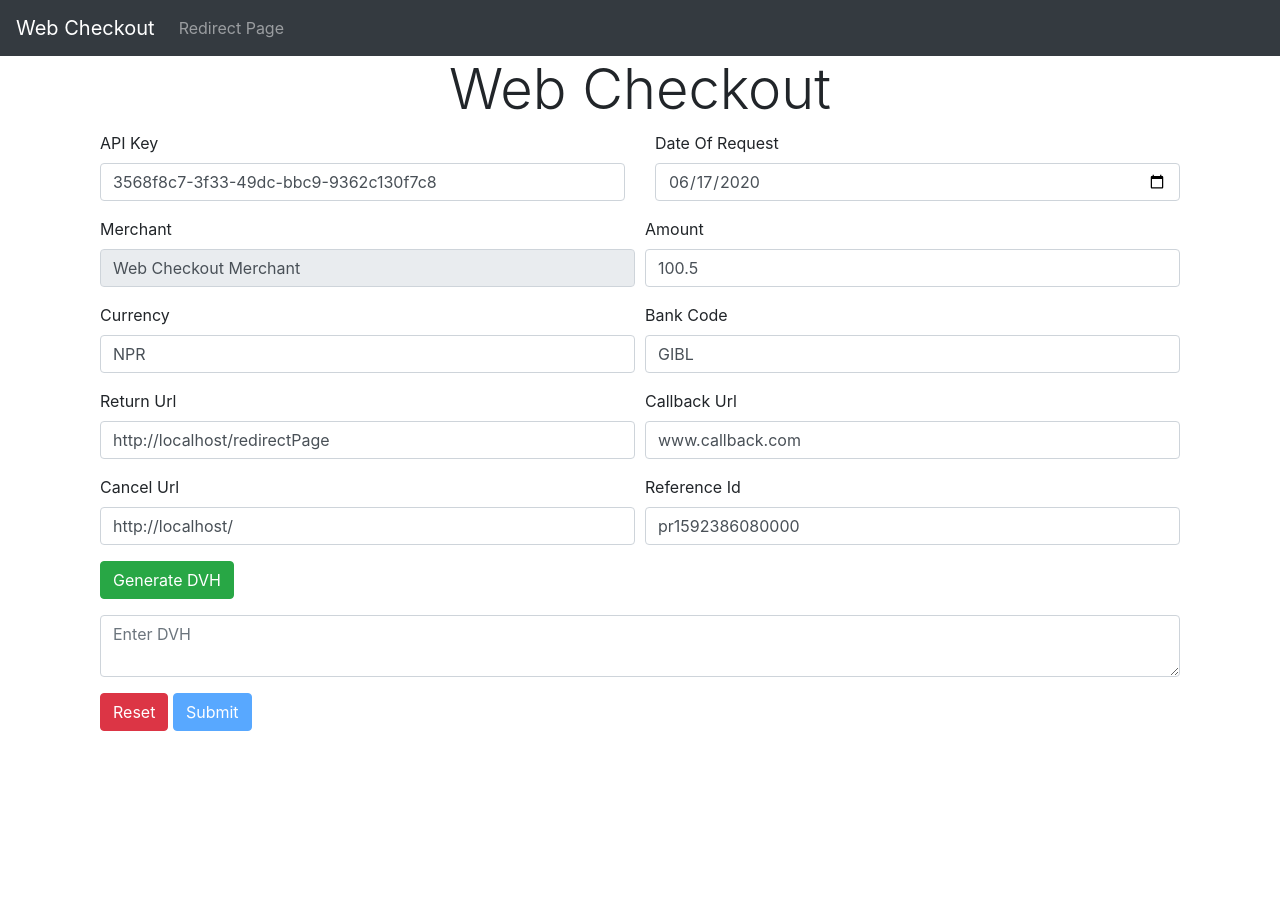
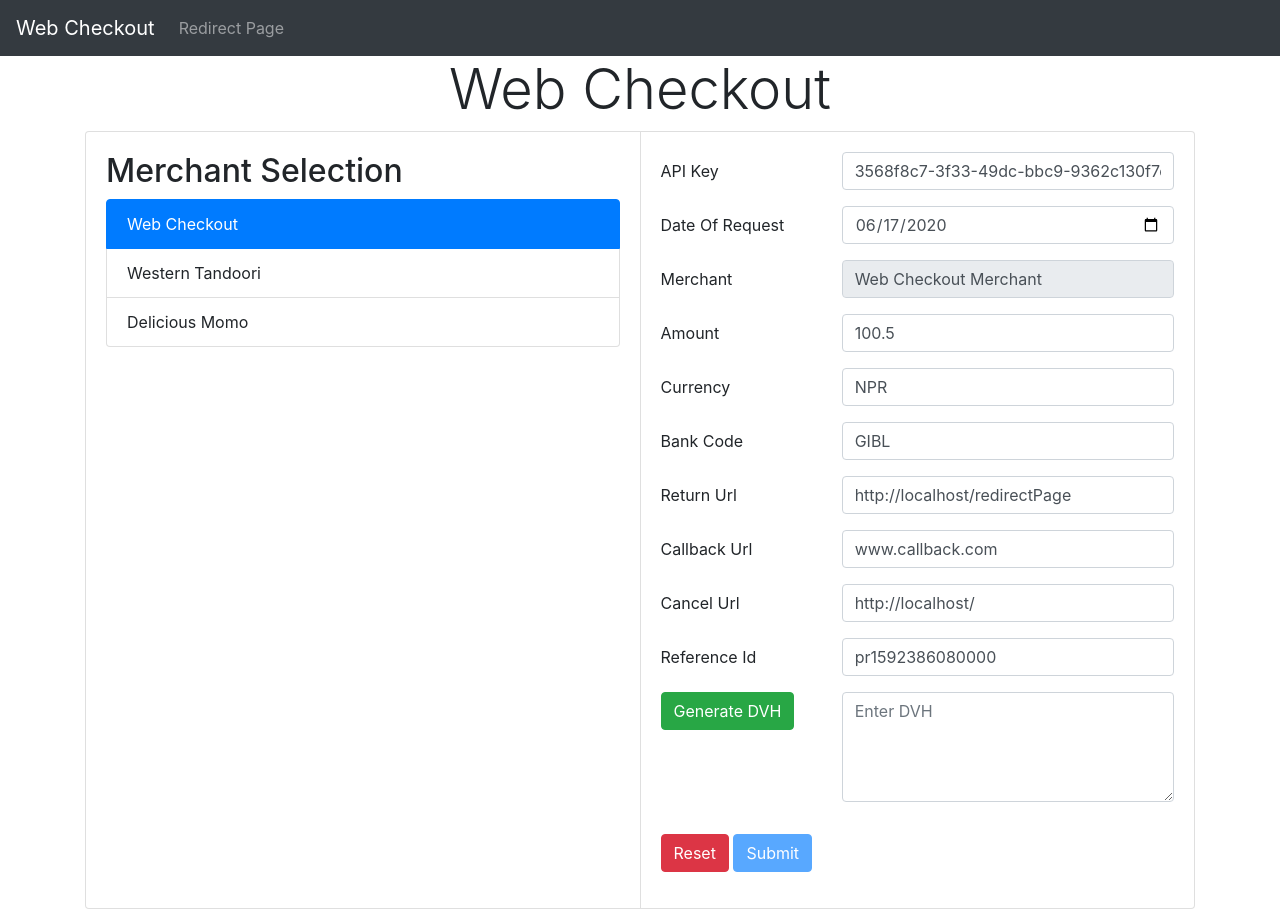
Before and after one commit to nisipshrestha/WebCheckoutReact, a React app: page / in a window 1280 px wide. Before the commit the page ends 800 px from the top, so only its background shows below. Built offline with nearby package versions, Linux system fonts and the light colour scheme.

Commit message:
4 files modified

```diff
--- a/src/containers/WebCheckout/components/FormUI.js
+++ b/src/containers/WebCheckout/components/FormUI.js
@@ -1,10 +1,21 @@
 import React from "react";
-import { Container, Row, Col, Form, Button } from "react-bootstrap";
+import {
+  Container,
+  Row,
+  Col,
+  Form,
+  Button,
+  Card,
+  CardGroup,
+  ListGroup
+} from "react-bootstrap";
 
 export default ({
   handleSubmit,
   handleChange,
   handleGenerateDvh,
+  handleMerchantSelection,
+  merchantList,
   data,
   setData,
   setSubmitType
@@ -15,10 +26,34 @@ export default ({
         <h1 className="display-4">Web Checkout</h1>
       </div>
 
-      <Container>
-        <Row>
-          <Form.Group as={Col} sm="6">
-            <Form.Label>API Key</Form.Label>
+      <CardGroup>
+        <Card>
+          <Card.Body>
+            <h2>Merchant Selection</h2>
+            <ListGroup as="ul">
+              {merchantList.map((x, i) => (
+                <ListGroup.Item
+                  key={`${i + 1}`}
+                  as="li"
+                  active={x.active}
+                  onClick={e => handleMerchantSelection({ ...x })}
+                  style={{ cursor: "pointer" }}
+                >
+                  {x.name}
+                </ListGroup.Item>
+              ))}
+            </ListGroup>
+          </Card.Body>
+        </Card>
+
+        <Card>
+          <Card.Body>
+            <Form onSubmit={handleSubmit}>
+              <Form.Group as={Row}>
+                <Form.Label column sm="4">
+                  API Key
+                </Form.Label>
+                <Col sm md lg>
                   <Form.Control
                     type="text"
                     onChange={handleChange}
@@ -26,10 +61,14 @@ export default ({
                     value={data.apiKey || ""}
                     placeholder="Enter API Key"
                   />
+                </Col>
               </Form.Group>
 
-          <Form.Group as={Col}>
-            <Form.Label>Date Of Request</Form.Label>
+              <Form.Group as={Row}>
+                <Form.Label column sm="4">
+                  Date Of Request
+                </Form.Label>
+                <Col sm md lg>
                   <Form.Control
                     type="date"
                     onChange={handleChange}
@@ -37,19 +76,21 @@ export default ({
                     value={data.dateOfRequest || ""}
                     placeholder="Enter Date Of Request"
                   />
+                </Col>
               </Form.Group>
-        </Row>
-        <Row>
-          <Col md="12">
-            <Form onSubmit={handleSubmit}>
-              <Form.Row>
-                <Form.Group as={Col}>
-                  <Form.Label>Merchant</Form.Label>
+              <Form.Group as={Row}>
+                <Form.Label column sm="4">
+                  Merchant
+                </Form.Label>
+                <Col sm md lg>
                   <Form.Control readOnly defaultValue="Web Checkout Merchant" />
+                </Col>
               </Form.Group>
-
-                <Form.Group as={Col}>
-                  <Form.Label>Amount</Form.Label>
+              <Form.Group as={Row}>
+                <Form.Label column sm="4">
+                  Amount
+                </Form.Label>
+                <Col sm md lg>
                   <Form.Control
                     type="text"
                     onChange={handleChange}
@@ -57,12 +98,14 @@ export default ({
                     value={data.amount || ""}
                     placeholder="Enter Amount"
                   />
+                </Col>
               </Form.Group>
-              </Form.Row>
 
-              <Form.Row>
-                <Form.Group as={Col}>
-                  <Form.Label>Currency</Form.Label>
+              <Form.Group as={Row}>
+                <Form.Label column sm="4">
+                  Currency
+                </Form.Label>
+                <Col sm md lg>
                   <Form.Control
                     type="text"
                     onChange={handleChange}
@@ -70,9 +113,13 @@ export default ({
                     value={data.currency || ""}
                     placeholder="Enter Currency"
                   />
+                </Col>
               </Form.Group>
-                <Form.Group as={Col}>
-                  <Form.Label>Bank Code</Form.Label>
+              <Form.Group as={Row}>
+                <Form.Label column sm="4">
+                  Bank Code
+                </Form.Label>
+                <Col sm md lg>
                   <Form.Control
                     type="text"
                     onChange={handleChange}
@@ -80,12 +127,13 @@ export default ({
                     value={data.bankCode || ""}
                     placeholder="Enter Bank Code"
                   />
+                </Col>
               </Form.Group>
-              </Form.Row>
-
-              <Form.Row>
-                <Form.Group as={Col}>
-                  <Form.Label>Return Url</Form.Label>
+              <Form.Group as={Row}>
+                <Form.Label column sm="4">
+                  Return Url
+                </Form.Label>
+                <Col sm md lg>
                   <Form.Control
                     type="text"
                     onChange={handleChange}
@@ -93,9 +141,13 @@ export default ({
                     value={data.returnUrl || ""}
                     placeholder="Enter Return Url"
                   />
+                </Col>
               </Form.Group>
-                <Form.Group as={Col}>
-                  <Form.Label>Callback Url</Form.Label>
+              <Form.Group as={Row}>
+                <Form.Label column sm="4">
+                  Callback Url
+                </Form.Label>
+                <Col sm md lg>
                   <Form.Control
                     type="text"
                     onChange={handleChange}
@@ -103,12 +155,13 @@ export default ({
                     value={data.callbackUrl || ""}
                     placeholder="Enter Callback Url"
                   />
+                </Col>
               </Form.Group>
-              </Form.Row>
-
-              <Form.Row>
-                <Form.Group as={Col}>
-                  <Form.Label>Cancel Url</Form.Label>
+              <Form.Group as={Row}>
+                <Form.Label column sm="4">
+                  Cancel Url
+                </Form.Label>
+                <Col sm md lg>
                   <Form.Control
                     type="text"
                     onChange={handleChange}
@@ -116,9 +169,14 @@ export default ({
                     value={data.cancelUrl || ""}
                     placeholder="Enter Cancel Url"
                   />
+                </Col>
               </Form.Group>
-                <Form.Group as={Col}>
-                  <Form.Label>Reference Id</Form.Label>
+
+              <Form.Group as={Row}>
+                <Form.Label column sm="4">
+                  Reference Id
+                </Form.Label>
+                <Col sm md lg>
                   <Form.Control
                     type="text"
                     onChange={handleChange}
@@ -126,11 +184,10 @@ export default ({
                     value={data.referenceId || ""}
                     placeholder="Enter Reference Id"
                   />
+                </Col>
               </Form.Group>
-              </Form.Row>
-
-              <Row>
-                <Form.Group as={Col}>
+              <Form.Group as={Row}>
+                <Col sm="4">
                   <Button
                     variant="success"
                     type="button"
@@ -139,22 +196,20 @@ export default ({
                   >
                     Generate DVH
                   </Button>
-                </Form.Group>
-              </Row>
-
-              <Row>
-                <Form.Group as={Col}>
+                </Col>
+                <Col sm md lg>
                   <Form.Control
                     type="text"
                     as="textarea"
+                    rows="4"
                     onChange={handleChange}
                     name="dvh"
                     value={data.dvh || ""}
                     placeholder="Enter DVH"
                   />
+                </Col>
               </Form.Group>
-              </Row>
-
+              <Form.Group as={Row} />
               <Form.Group>
                 <Button
                   variant="danger"
@@ -175,9 +230,9 @@ export default ({
                 </Button>
               </Form.Group>
             </Form>
-          </Col>
-        </Row>
-      </Container>
+          </Card.Body>
+        </Card>
+      </CardGroup>
     </Container>
   );
 };
--- a/src/containers/WebCheckout/index.js
+++ b/src/containers/WebCheckout/index.js
@@ -27,6 +27,37 @@ function WebCheckout(props) {
     cancelUrl: window.location.href
   });
 
+  const [merchantList, setMerchantList] = useState([
+    {
+      name: "Web Checkout",
+      apiKey: "3568f8c7-3f33-49dc-bbc9-9362c130f7c8",
+      secretKey: "3568f8c73f3349dcbbc99362c130f7c8",
+      active: true
+    },
+    {
+      name: "Western Tandoori",
+      apiKey: "619cda33-b3e9-43ee-a938-c62a044fb7f2",
+      secretKey: "cbac3523560c4f0580a29441481d785d"
+    },
+    {
+      name: "Delicious Momo",
+      apiKey: "e8c961a9-3268-4ed7-939f-943835402173",
+      secretKey: "a723551b1b004d60b43d36534d5f61bf"
+    }
+  ]);
+
+  const [selectedMerchantData, setSelectedMerchantData] = useState({
+    name: "",
+    secretKey: ""
+  });
+
+  useEffect(() => {
+    const { name, secretKey } = merchantList.find(x => x.active) || {};
+    if (name && secretKey) {
+      setSelectedMerchantData({ name, secretKey });
+    }
+  }, []);
+
   useEffect(() => {
     if (responseDvh) {
       const filteredData = removeKeys({ ...data });
@@ -43,32 +74,14 @@ function WebCheckout(props) {
     }
   }, [responseDvh]);
 
-  /* ==================== Functions ==================== */
-  // /* -------------------- FN generateDvh -------------------- */
-  // const generateDvh = () => {
-  //   const filteredData = removeKeys({ ...data });
-  //   try {
-  //     const result = computeDvh(filteredData);
-  //     const tempData = { ...data, dvh: result };
-  //     if (!responseDvh) {
-  //       setData(tempData);
-
-  //       // 1st API Call
-  //       requestToken(tempData);
-  //     }
-  //     //
-  //     else if (responseDvh && responseDvh === result) {
-  //       const { dvh: exclude, ...rest } = tempData;
-  //       const requestObject = { ...rest, dvh: computeDvh(rest) };
-  //       setData(rest);
-
-  //       // 2nd API Call
-  //       verifyRequest(requestObject);
-  //     }
-  //   } catch (error) {
-  //     throw error;
-  //   }
-  // };
+  /* -------------------- FN handleMerchantSelection -------------------- */
+  const handleMerchantSelection = param => {
+    console.log(param);
+    setMerchantList(
+      merchantList.map(x => ({ ...x, active: x.name === param.name }))
+    );
+    setData(state => ({ ...state, merchant: param.name }));
+  };
 
   /* -------------------- FN handleGenerateDvh -------------------- */
   const handleGenerateDvh = () => {
@@ -162,6 +175,8 @@ function WebCheckout(props) {
       handleSubmit={handleSubmit}
       handleChange={handleChange}
       handleGenerateDvh={handleGenerateDvh}
+      handleMerchantSelection={handleMerchantSelection}
+      merchantList={merchantList}
       data={data}
       setData={setData}
       setSubmitType={setSubmitType}
```
Also changed, not shown: src/containers/RedirectPage/components/SuccessForm.js (+84 -7 lines), src/containers/RedirectPage/index.js (+35 -38 lines). Lines whose indentation alone changed are shown as unchanged.
